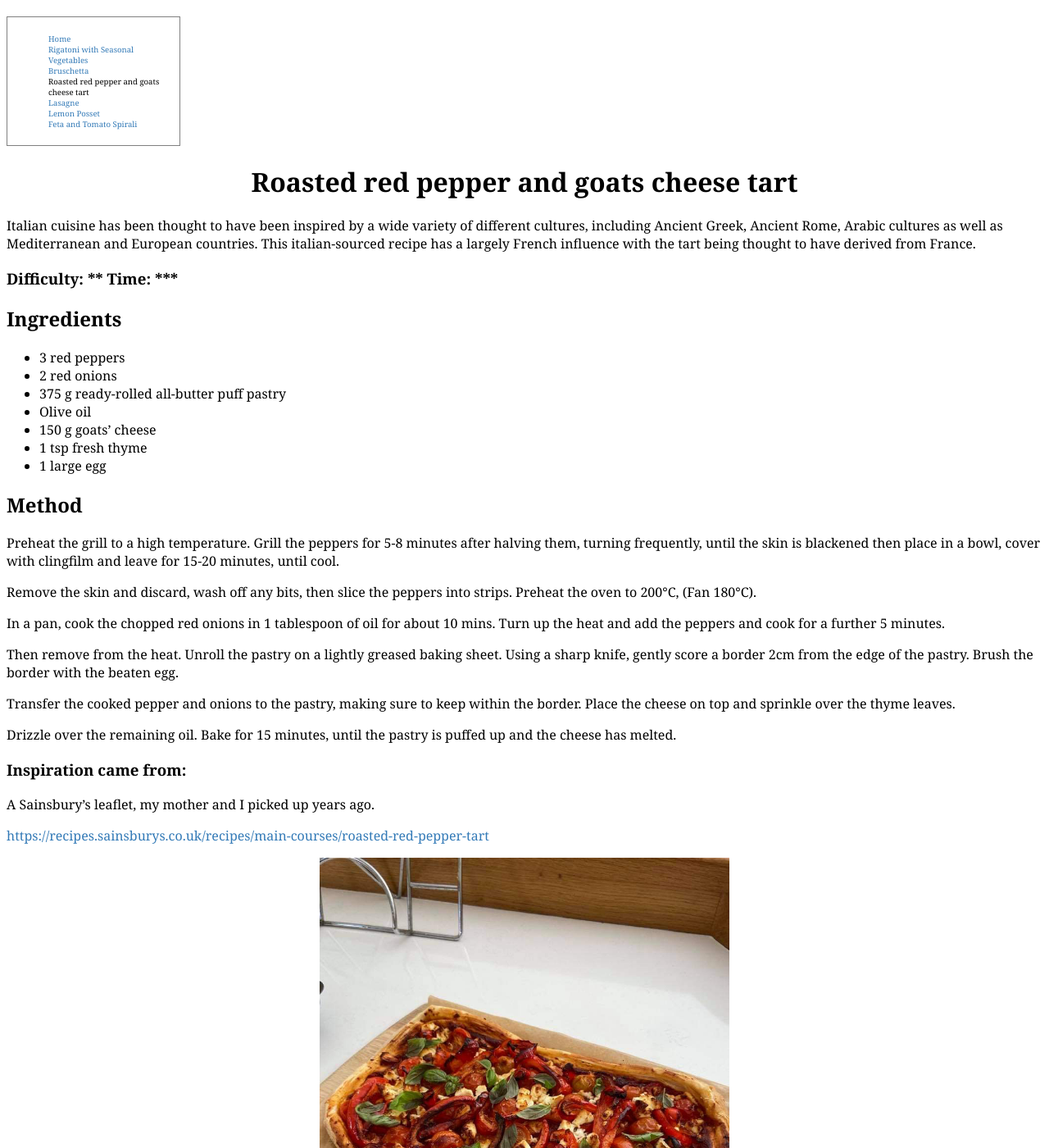
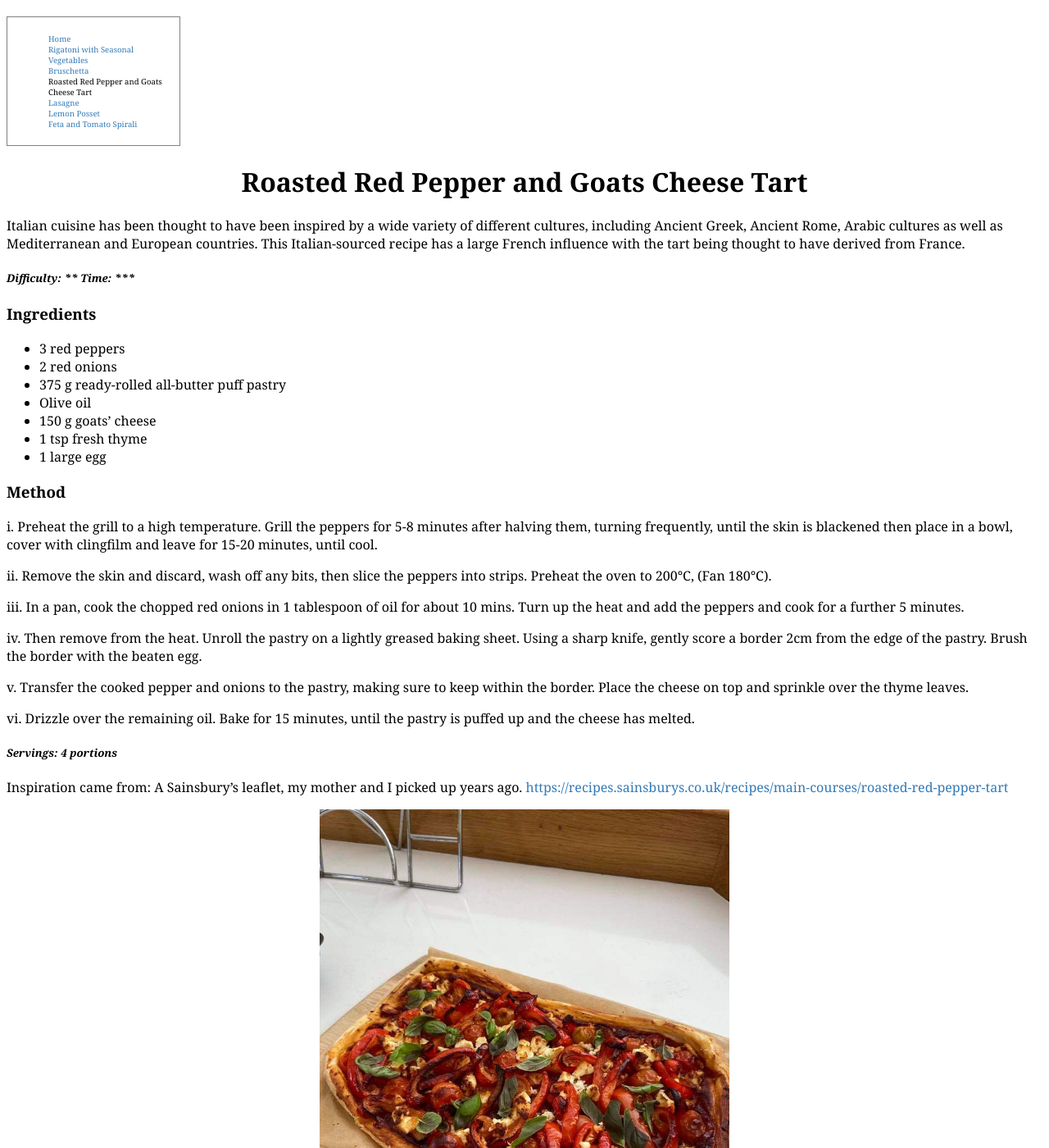
Before and after one commit to Hol1999/Hollyrecipewebsite, a Jekyll site: the page built from _recipes/recipe2.md, in a window 1280 px wide and 1400 px high. Shown: the whole window at 82% size. Built offline with Jekyll 4.4.1, drawn with Linux system fonts in a browser that asks for light colours.

Commit message:
Update Recipes “recipe2”

```diff
--- a/_recipes/recipe2.md
+++ b/_recipes/recipe2.md
@@ -1,16 +1,16 @@
 ---
-title: Roasted red pepper and goats cheese tart
+title: Roasted Red Pepper and Goats Cheese Tart
 order: 2
 date: 2019-10-19
 layout: recipe
 published: true
 tags: null
 ---
-Italian cuisine has been thought to have been inspired by a wide variety of different cultures, including Ancient Greek, Ancient Rome, Arabic cultures as well as Mediterranean and European countries. This italian-sourced recipe has a largely French influence with the tart being thought to have derived from France.
+Italian cuisine has been thought to have been inspired by a wide variety of different cultures, including Ancient Greek, Ancient Rome, Arabic cultures as well as Mediterranean and European countries. This Italian-sourced recipe has a large French influence with the tart being thought to have derived from France.
 
-### Difficulty: \*\* Time: \*\**
+##### Difficulty: \*\* Time: \*\**
 
-## Ingredients
+### Ingredients
 
 * 3 red peppers
 * 2 red onions
@@ -20,24 +20,22 @@ Italian cuisine has been thought to have been inspired by a wide variety of diff
 * 1 tsp fresh thyme
 * 1 large egg
 
-## Method
+### Method
 
-Preheat the grill to a high temperature. Grill the peppers for 5-8 minutes after halving them, turning frequently, until the skin is blackened then place in a bowl, cover with clingfilm and leave for 15-20 minutes, until cool.
+i. Preheat the grill to a high temperature. Grill the peppers for 5-8 minutes after halving them, turning frequently, until the skin is blackened then place in a bowl, cover with clingfilm and leave for 15-20 minutes, until cool.
 
-Remove the skin and discard, wash off any bits, then slice the peppers into strips. Preheat the oven to 200°C, (Fan 180°C).
+ii. Remove the skin and discard, wash off any bits, then slice the peppers into strips. Preheat the oven to 200°C, (Fan 180°C).
 
-In a pan, cook the chopped red onions in 1 tablespoon of oil for about 10 mins. Turn up the heat and add the peppers and cook for a further 5 minutes.
+iii. In a pan, cook the chopped red onions in 1 tablespoon of oil for about 10 mins. Turn up the heat and add the peppers and cook for a further 5 minutes.
 
-Then remove from the heat. Unroll the pastry on a lightly greased baking sheet. Using a sharp knife, gently score a border 2cm from the edge of the pastry. Brush the border with the beaten egg.
+iv. Then remove from the heat. Unroll the pastry on a lightly greased baking sheet. Using a sharp knife, gently score a border 2cm from the edge of the pastry. Brush the border with the beaten egg.
 
-Transfer the cooked pepper and onions to the pastry, making sure to keep within the border. Place the cheese on top and sprinkle over the thyme leaves.
+v. Transfer the cooked pepper and onions to the pastry, making sure to keep within the border. Place the cheese on top and sprinkle over the thyme leaves.
 
-Drizzle over the remaining oil. Bake for 15 minutes, until the pastry is puffed up and the cheese has melted.
+vi. Drizzle over the remaining oil. Bake for 15 minutes, until the pastry is puffed up and the cheese has melted.
 
-### Inspiration came from:
+##### Servings: 4 portions
 
-A Sainsbury's leaflet, my mother and I picked up years ago.
+Inspiration came from: A Sainsbury's leaflet, my mother and I picked up years ago. <https://recipes.sainsburys.co.uk/recipes/main-courses/roasted-red-pepper-tart>
 
-<https://recipes.sainsburys.co.uk/recipes/main-courses/roasted-red-pepper-tart>
-
-![Red pepper and goats cheese tart on a woodern board](../uploads/redpeppertart.jpg "Roasted red pepper and goats cheese tart")
+![Red Pepper and Goats Cheese Tart on a woodern board](../uploads/redpeppertart.jpg "Roasted Red Pepper and Goats Cheese Tart")
```
